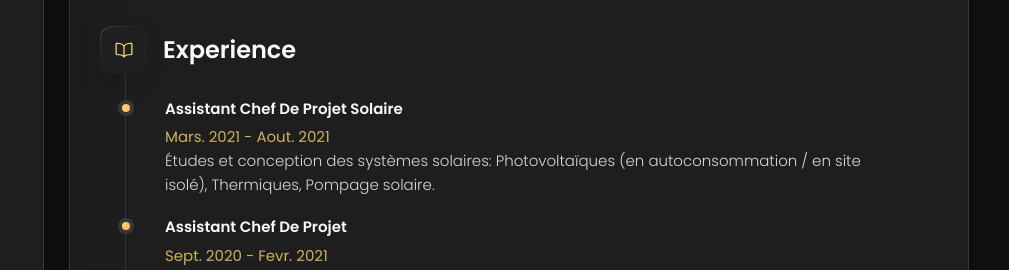
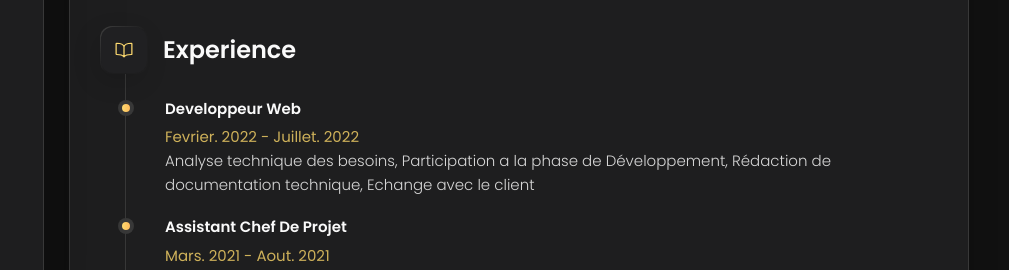
Before and after one commit to NouryD/NouryD.github.io, a plain HTML site: page portfolio/index.html in a window 1280 px wide. Both pictures are taken after a click on the button "CV". Shown: the part 530-800 px from the top of the page, 271-1280 px from the left. Drawn offline with nearby package versions, Linux system fonts and the light colour scheme.

Commit message:
Update index.html
update experience

```diff
--- a/portfolio/index.html
+++ b/portfolio/index.html
@@ -443,13 +443,23 @@
 
             <li class="timeline-item">
 
-              <h4 class="h4 timeline-item-title">Assistant chef de projet Solaire</h4>
+              <h4 class="h4 timeline-item-title">Developpeur Web</h4>
+
+              <span>Fevrier. 2022 - Juillet. 2022</span>
+
+              <p class="timeline-text">
+              Analyse technique des besoins, Participation a la phase de Développement, Rédaction de documentation technique, Echange avec le client
+              </p>
+            </li>
+
+            <li class="timeline-item">
+
+              <h4 class="h4 timeline-item-title">Assistant chef de projet</h4>
 
               <span>Mars. 2021 - Aout. 2021</span>
 
               <p class="timeline-text">
-                Études et conception des systèmes solaires: Photovoltaïques (en autoconsommation / en site isolé), Thermiques, Pompage solaire.
-              </p>
+              Développement d’une solution de stockage de l’énergie en utilisant le vecteur hydrogène. Objectif: stocker le surplus de la production photovoltaïque résidentiel afin d’être valorisé en cas de besoin et non cédé au réseau Enedis</p>
 
             </li>
 
@@ -457,22 +467,10 @@
 
               <h4 class="h4 timeline-item-title">Assistant chef de projet</h4>
 
-              <span>Sept. 2020 - Fevr. 2021</span>
+              <span>Fevrier. 2020 - Juillet. 2020</span>
 
               <p class="timeline-text">
-                Développement d'une solution de stockage de l’énergie en utilisant le vecteur hydrogène. L’objectif de cette solution serait de stocker le surplus de la production photovoltaïque résidentiel afin d’être valorisé en cas de besoin et non cédé au réseau Enedis.
-              </p>
-
-            </li>
-
-            <li class="timeline-item">
-
-              <h4 class="h4 timeline-item-title">Assistant chef de projet</h4>
-
-              <span>Avr. 2019 - Juin. 2019</span>
-
-              <p class="timeline-text">
-                Stage d'initiation :  Étude et dimensionnement d'une installation photovoltaïque de 9 kWc.
+                Étude, dimensionnement et conception des systèmes solaires: Photovoltaïques (autoconsommation / site isolé), Thermiques, Pompage solaire.
               </p>
 
             </li>
```
